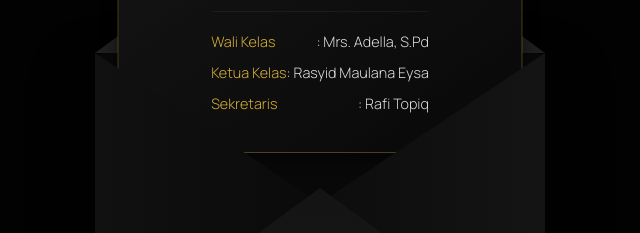
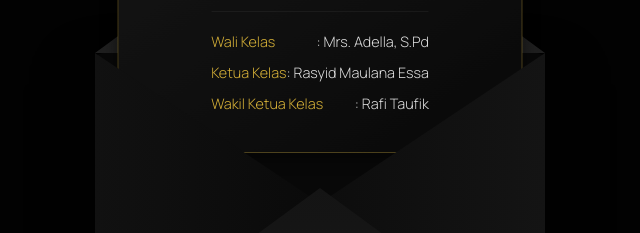
Before and after one commit to Aryasatya-MSI/X1, a plain HTML site: page index.html in a window 1280 px wide. Both pictures are taken after a click on the button "Struktur Kelas". Shown: the part 287-520 px from the top of the page, 320-960 px from the left. Drawn offline with Linux system fonts and the light colour scheme.

Commit message:
index.html

```diff
--- a/index.html
+++ b/index.html
@@ -345,11 +345,11 @@
                         </div>
                         <div style="display: flex; justify-content: space-between;">
                             <span style="color: var(--accent); font-weight: 300;">Ketua Kelas</span>
-                            <span style="font-weight: 300;">: Rasyid Maulana Eysa</span>
+                            <span style="font-weight: 300;">: Rasyid Maulana Essa</span>
                         </div>
                         <div style="display: flex; justify-content: space-between;">
-                            <span style="color: var(--accent); font-weight: 300;">Sekretaris</span>
-                            <span style="font-weight: 300;">: Rafi Topiq</span>
+                            <span style="color: var(--accent); font-weight: 300;">Wakil Ketua Kelas</span>
+                            <span style="font-weight: 300;">: Rafi Taufik</span>
                         </div>
                     </div>
                 </div>
```
